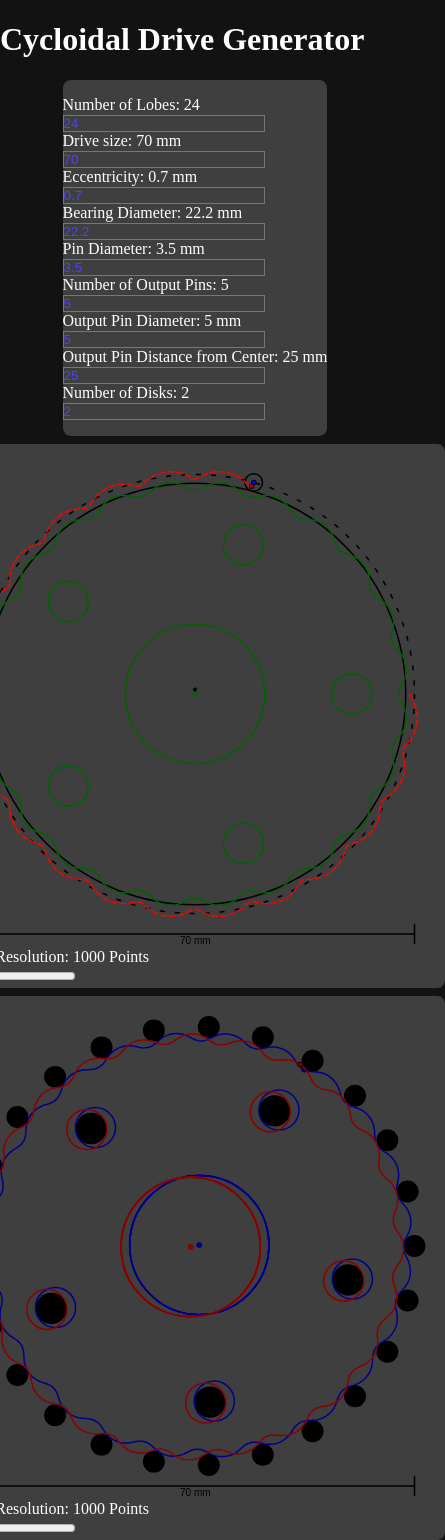
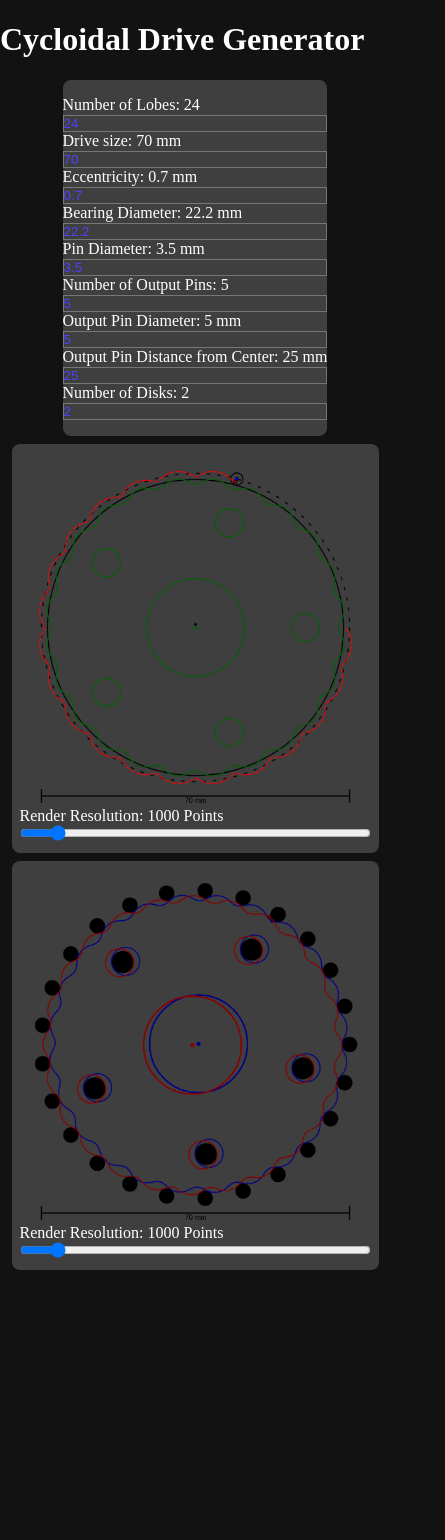
Before and after one commit to Nandith-Narayan/Cycloidal-Drive-Generator, a Vue app: page / in a window 390 px wide. Shown: the whole page, 445 px wide, since content can reach past the window. After the commit the page ends 1270 px from the top, so only its background shows below. Built offline with nearby package versions, Linux system fonts and the light colour scheme.

Commit message:
fixed readability on mobile

```diff
--- a/src/components/DisplayDiskAnimation.vue
+++ b/src/components/DisplayDiskAnimation.vue
@@ -276,10 +276,17 @@ onMounted(() => {
 <style scoped>
 div#disk-animation-div {
   color: var(--fg-color-primary);
+  padding: 0.5em;
+}
+
+input{
+  width: 100%;
+  padding: 0;
+  margin: 0;
 }
 
 canvas#disk-animation {
-  width: 500px;
-  height: 500px;
+  max-width: 100%;
+  height: auto;
 }
 </style>
--- a/src/components/DisplayDiskConstruction.vue
+++ b/src/components/DisplayDiskConstruction.vue
@@ -219,10 +219,17 @@ onMounted(() => {
 <style scoped>
 div#disk-creation-div {
   color: var(--fg-color-primary);
+  padding: 0.5em;
+}
+
+input{
+  width: 100%;
+  padding: 0;
+  margin: 0;
 }
 
 canvas#disk-creation {
-  width: 500px;
-  height: 500px;
+  max-width: 100%;
+  height: auto;
 }
 </style>
--- a/src/components/Grid.vue
+++ b/src/components/Grid.vue
@@ -33,5 +33,7 @@ function updateParams(p) {
 .card {
   background-color: var(--bg-color-secondary);
   border-radius: 0.5em;
+  max-width: 90vw;
+  height: auto;
 }
 </style>
--- a/src/components/InputPanel.vue
+++ b/src/components/InputPanel.vue
@@ -110,7 +110,7 @@ li {
 input {
   padding: 0;
   margin: 0;
-  width: 15em;
+  width: 99%;
   border-width: 1px;
   border-style: solid;
   color: var(--fg-color-secondary);
```
